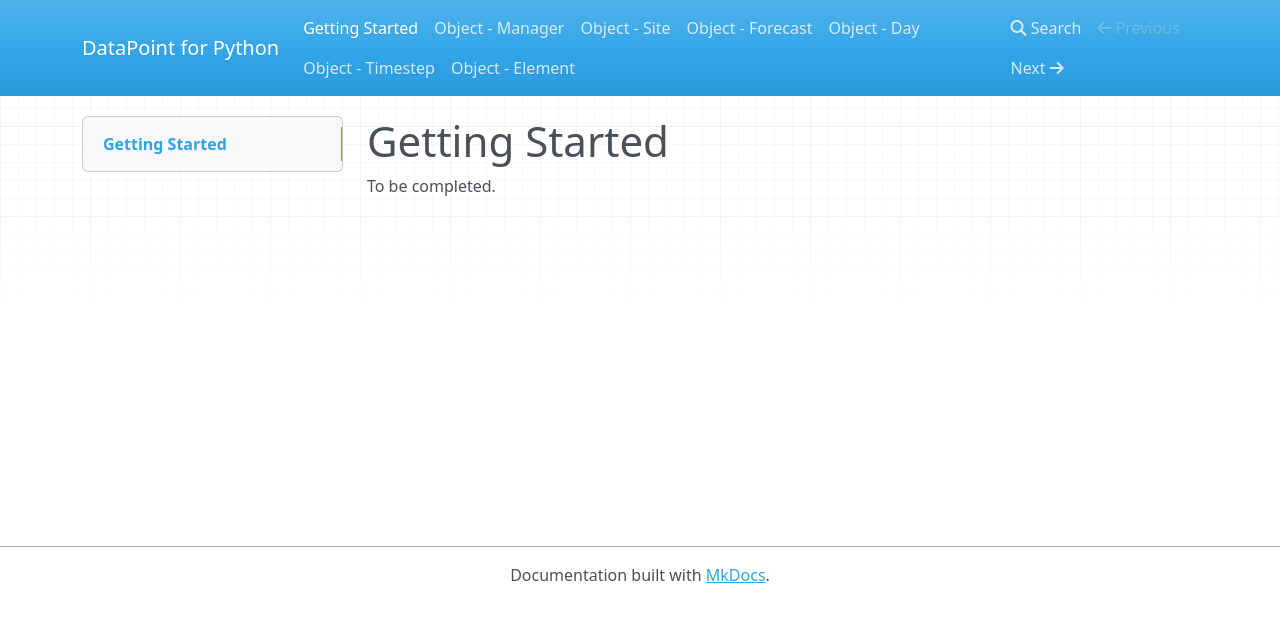
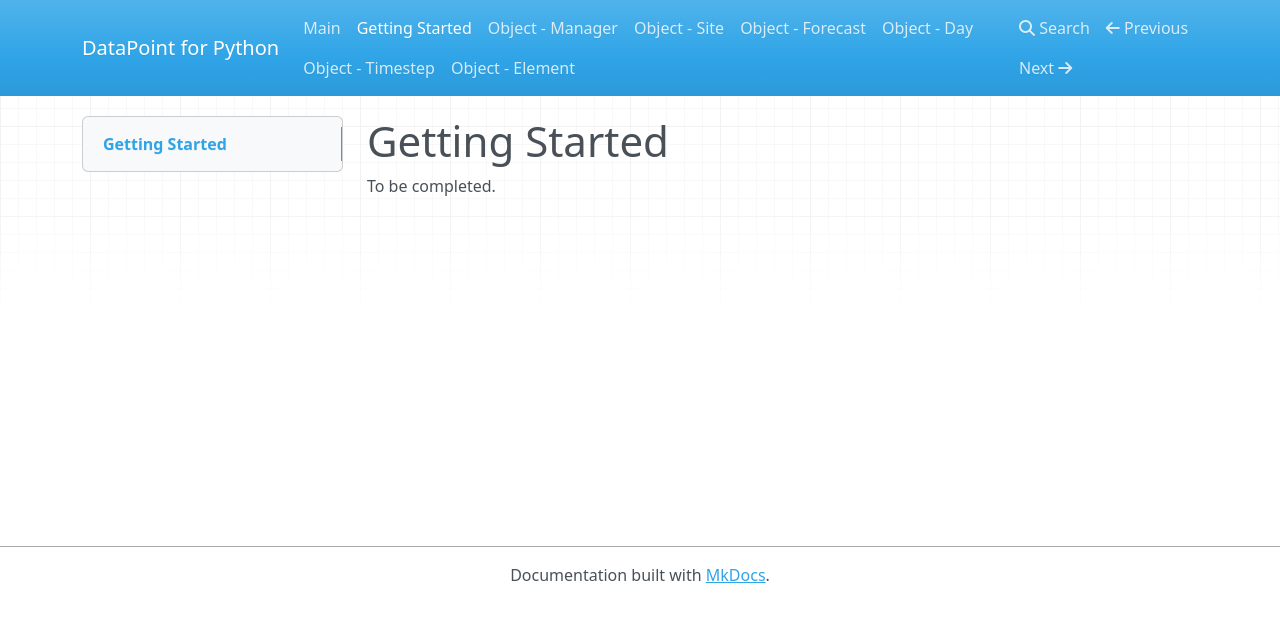
Before and after one commit to EJEP/datapoint-python, an MkDocs documentation site: the page built from docs/getting-started.md, in a window 1280 px wide. Shown: the top 622 px of the page. Built offline with MkDocs 1.6.1, drawn with Linux system fonts in a browser that asks for light colours; nearby versions of some CDN libraries; old or Windows-style settings are respelled for this version of MkDocs.

Commit message:
Added docs index

```diff
--- a/mkdocs.yml
+++ b/mkdocs.yml
@@ -1,5 +1,6 @@
 site_name: DataPoint for Python
 pages:
+- [index.md, Main]
 - [getting-started.md, Getting Started]
 - [objects/manager.md, Object - Manager]
 - [objects/site.md, Object - Site]
```
